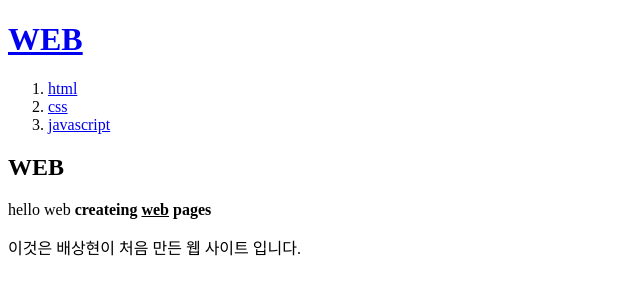
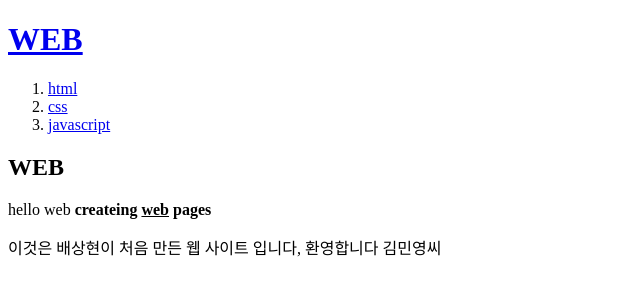
Before and after one commit to kezmania9/kezmania9, a plain HTML site: page index.html in a window 1280 px wide. Shown: the whole page, without its empty margins (0-640 px from the left). Drawn offline with Linux system fonts and the light colour scheme.

Commit message:
Update index.html

```diff
--- a/index.html
+++ b/index.html
@@ -15,6 +15,6 @@
 <h2>WEB</h2>
 hello web
 <strong>createing <u>web</u> pages</strong>
-<p>이것은 배상현이 처음 만든 웹 사이트 입니다.</p>
+<p>이것은 배상현이 처음 만든 웹 사이트 입니다, 환영합니다 김민영씨</p>
 </body>
 </html>
```
